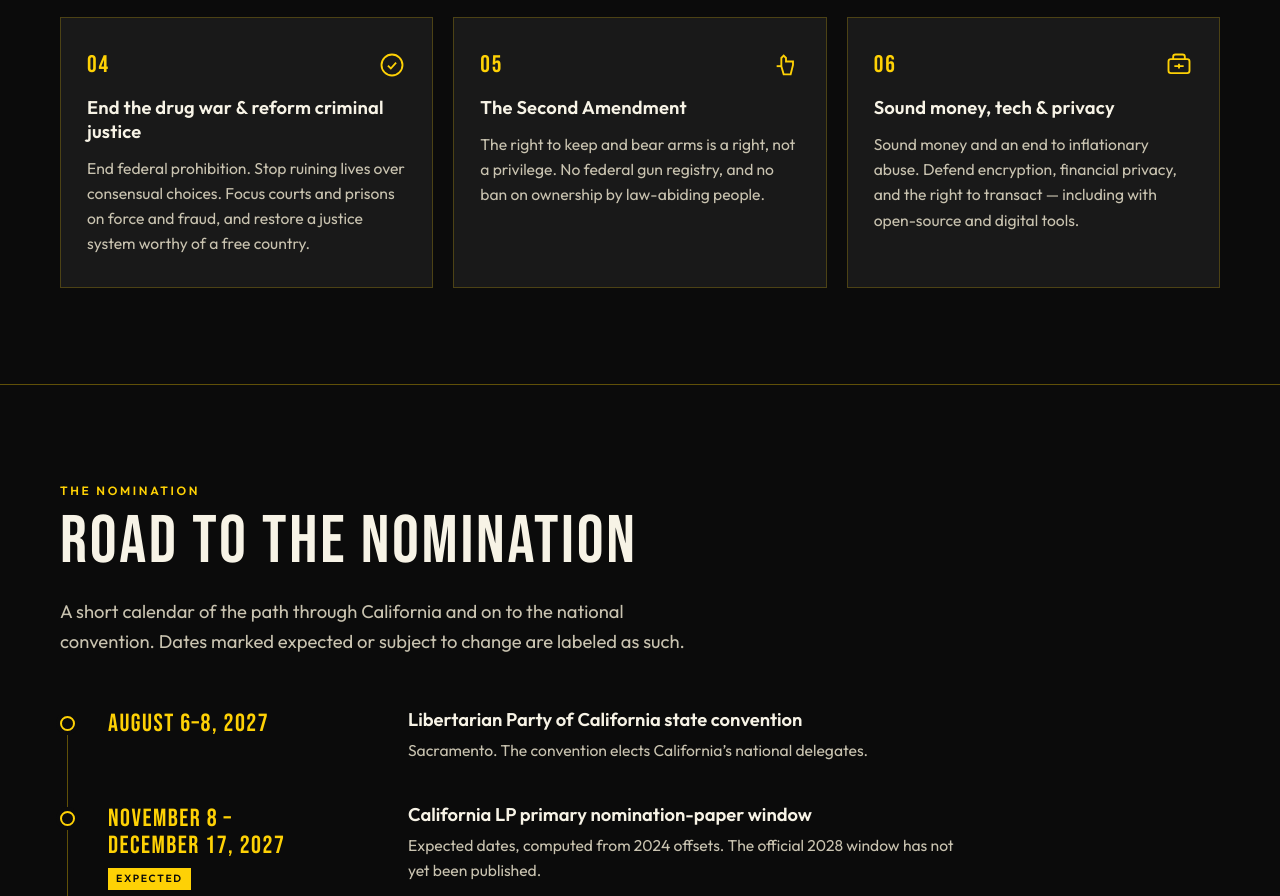
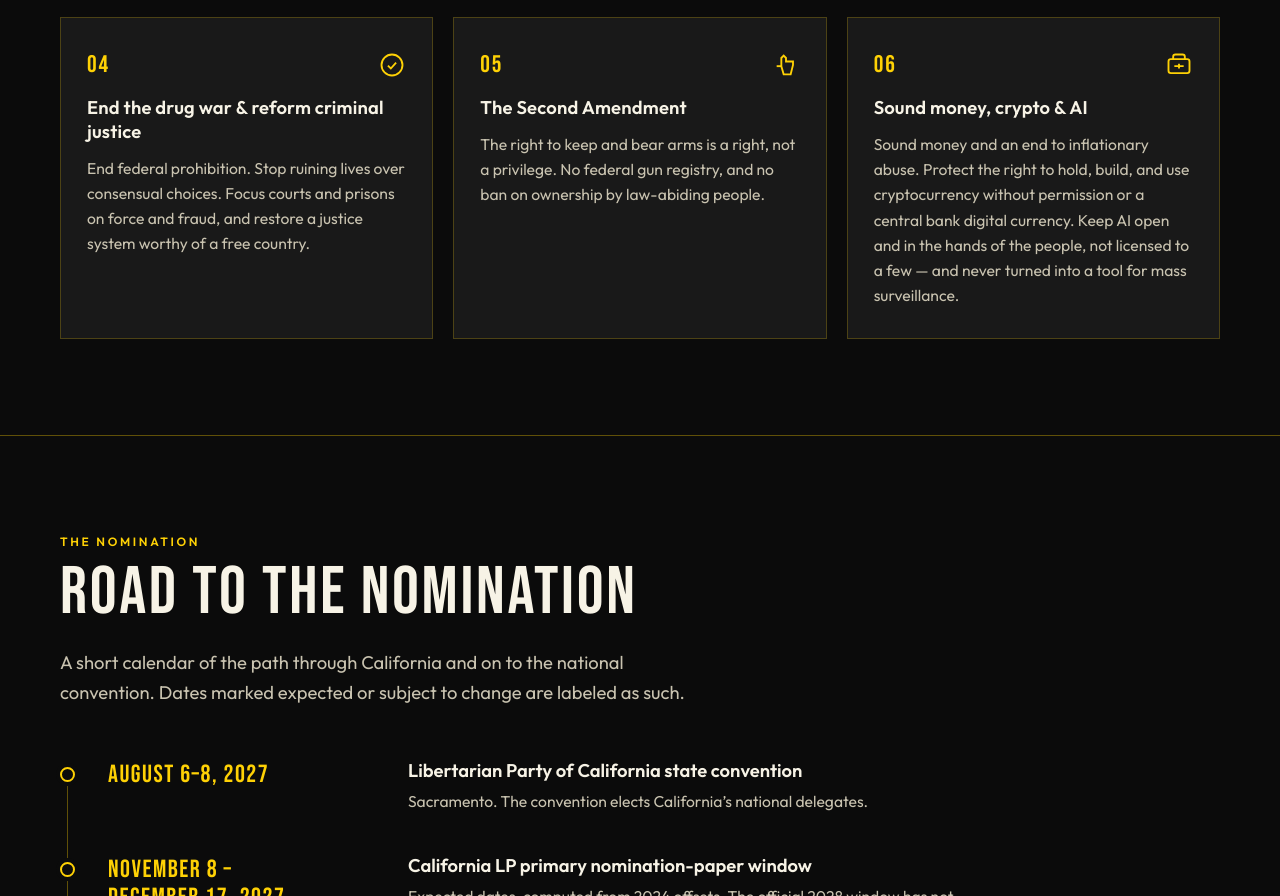
Before and after one commit to Canop3n3r/brandon-jackson-2028, a plain HTML site: page index.html in a window 1280 px wide. Shown: the part 2152-3048 px from the top of the page. Drawn offline with Linux system fonts and the light colour scheme.

Commit message:
Add cryptocurrency and AI to issue plank 06 (visitor feedback 5cdb19ee)

```diff
--- a/index.html
+++ b/index.html
@@ -989,7 +989,7 @@
       wording, and priorities. The copy here is generic Libertarian campaign language
       (civil liberties / Fourth Amendment, non-intervention, spending & taxes,
       ending the drug war & criminal justice reform, the Second Amendment, and
-      sound money / tech & privacy). It is a starting point, not a statement of
+      sound money / crypto & AI). It is a starting point, not a statement of
       your personal platform.
     -->
     <section class="section issues" id="issues">
@@ -1045,8 +1045,8 @@
               <span class="issue-num">06</span>
               <svg class="issue-icon" viewBox="0 0 24 24" fill="none" stroke="currentColor" stroke-width="1.6" aria-hidden="true"><rect x="3" y="7" width="18" height="12" rx="2"/><path d="M7 7V5a2 2 0 0 1 2-2h6a2 2 0 0 1 2 2v2M12 11v4M8 13h8"/></svg>
             </div>
-            <h3>Sound money, tech &amp; privacy</h3>
-            <p>Sound money and an end to inflationary abuse. Defend encryption, financial privacy, and the right to transact — including with open-source and digital tools.</p>
+            <h3>Sound money, crypto &amp; AI</h3>
+            <p>Sound money and an end to inflationary abuse. Protect the right to hold, build, and use cryptocurrency without permission or a central bank digital currency. Keep AI open and in the hands of the people, not licensed to a few — and never turned into a tool for mass surveillance.</p>
           </article>
         </div>
       </div>
```
